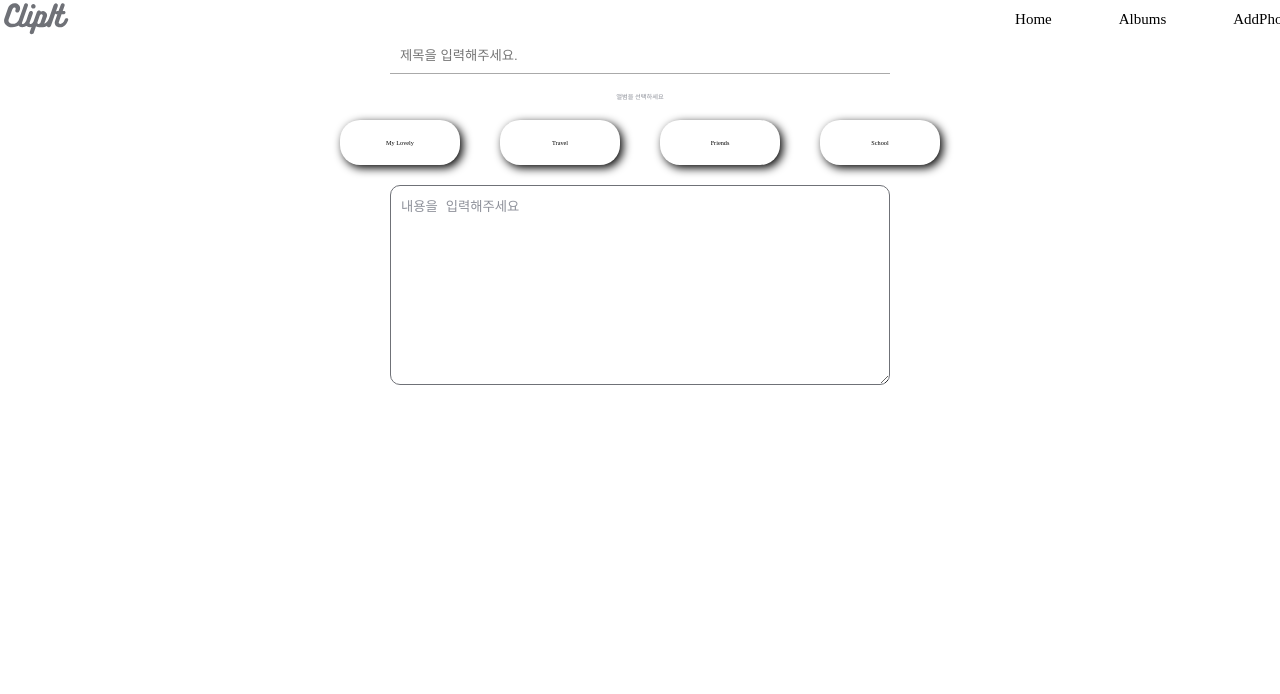
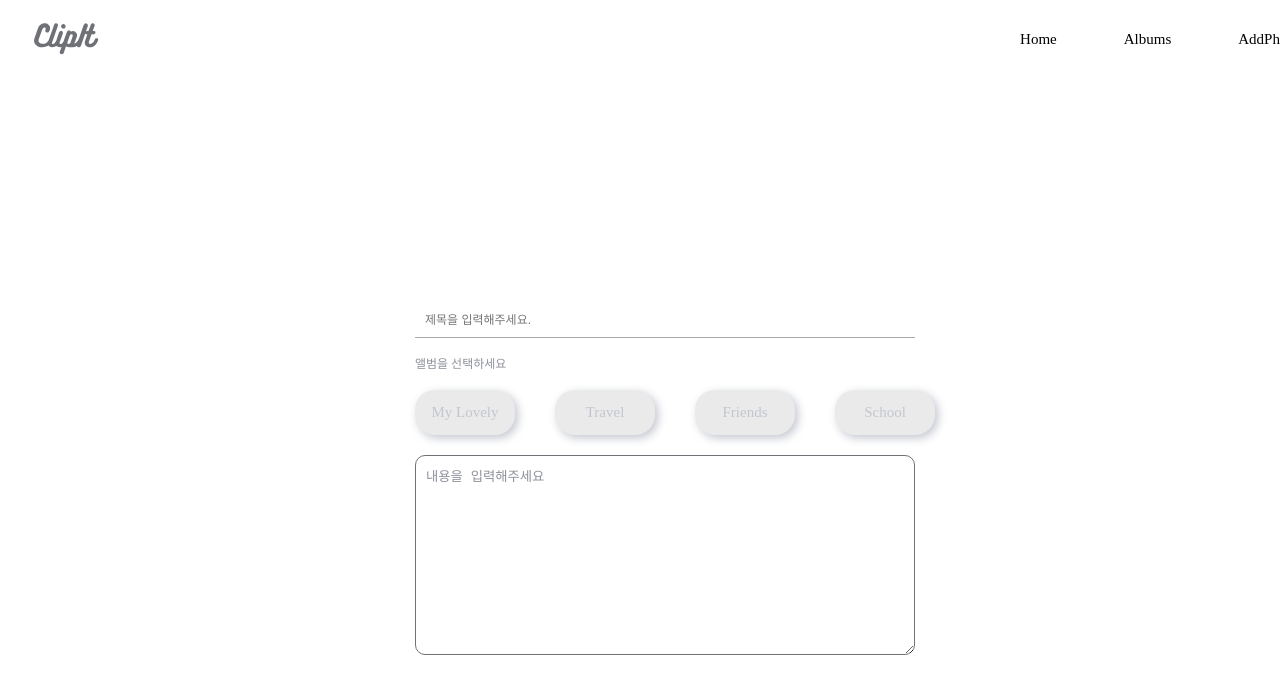
Before and after one commit to hae2ni/CapstoneDesign1, a React (Vite) app in the folder photobook/: page /summaryphoto in a window 1280 px wide. Shown: the top 694 px of the page. Built offline with nearby package versions, Linux system fonts and the light colour scheme.

Commit message:
design: layout style

```diff
--- a/photobook/src/Layout/Layout.tsx
+++ b/photobook/src/Layout/Layout.tsx
@@ -1,11 +1,21 @@
 import { Outlet } from "react-router-dom";
 import Header from "../components/common/Header";
+import styled from "styled-components";
+import { columnFlex } from "../styles/common";
 
 export default function Layout() {
   return (
     <>
       <Header />
-      <Outlet />
+
+      <Container>
+        <Outlet />
+      </Container>
     </>
   );
 }
+
+const Container = styled.main`
+  ${columnFlex}
+  height: 100vh;
+`;
--- a/photobook/src/components/addphotos/Category.tsx
+++ b/photobook/src/components/addphotos/Category.tsx
@@ -18,7 +18,11 @@ export default function Category() {
 const Wrapper = styled.div`
   color: #8e919a;
   ${columnFlex}
+  align-items: flex-start;
   gap: 2rem;
+  width: 50rem;
+
+  font-size: 1.2rem;
 `;
 
 const Container = styled.div`
@@ -28,10 +32,18 @@ const Container = styled.div`
 
 const CategoryWrapper = styled.button`
   ${rowFlex}
-  width: 12rem;
+  width: 10rem;
   height: 4.5rem;
 
   border-radius: 20px;
 
   box-shadow: 3px 3px 10px;
+  font-size: 1.5rem;
+  background-color: #eaeaea;
+
+  color: #c3c6cf;
+
+  &:hover {
+    color: white;
+  }
 `;
--- a/photobook/src/components/addphotos/PhotoSummary.tsx
+++ b/photobook/src/components/addphotos/PhotoSummary.tsx
@@ -15,16 +15,24 @@ export default function PhotoSummary() {
 const Container = styled.div`
   ${columnFlex}
   gap: 2rem;
+  font-size: 1.2rem;
+
+  margin-left: 5rem;
 `;
 
 const Title = styled.input`
   display: flex;
   color: #8e919a;
   width: 50rem;
+
   border: none;
   border-bottom: solid #aaaaaa 1px;
   background: none;
   padding: 1rem;
+
+  &::placeholder {
+    font-size: 1.2rem;
+  }
 `;
 
 const Summary = styled.textarea`
--- a/photobook/src/components/common/Header.tsx
+++ b/photobook/src/components/common/Header.tsx
@@ -15,8 +15,10 @@ export default function Header() {
 const Container = styled.header`
   ${rowFlex}
   justify-content: space-between;
-  width: 130.5rem;
+  width: 100vw;
   height: 3.8rem;
+
+  margin: 2rem 3rem;
 `;
 
 const Icon = styled(ClipIcon)`
--- a/photobook/src/pages/SummaryPhoto.tsx
+++ b/photobook/src/pages/SummaryPhoto.tsx
@@ -14,4 +14,5 @@ export default function SummaryPhoto() {
 
 const Container = styled.div`
   ${rowFlex}
+  width: 122.5rem;
 `;
```
